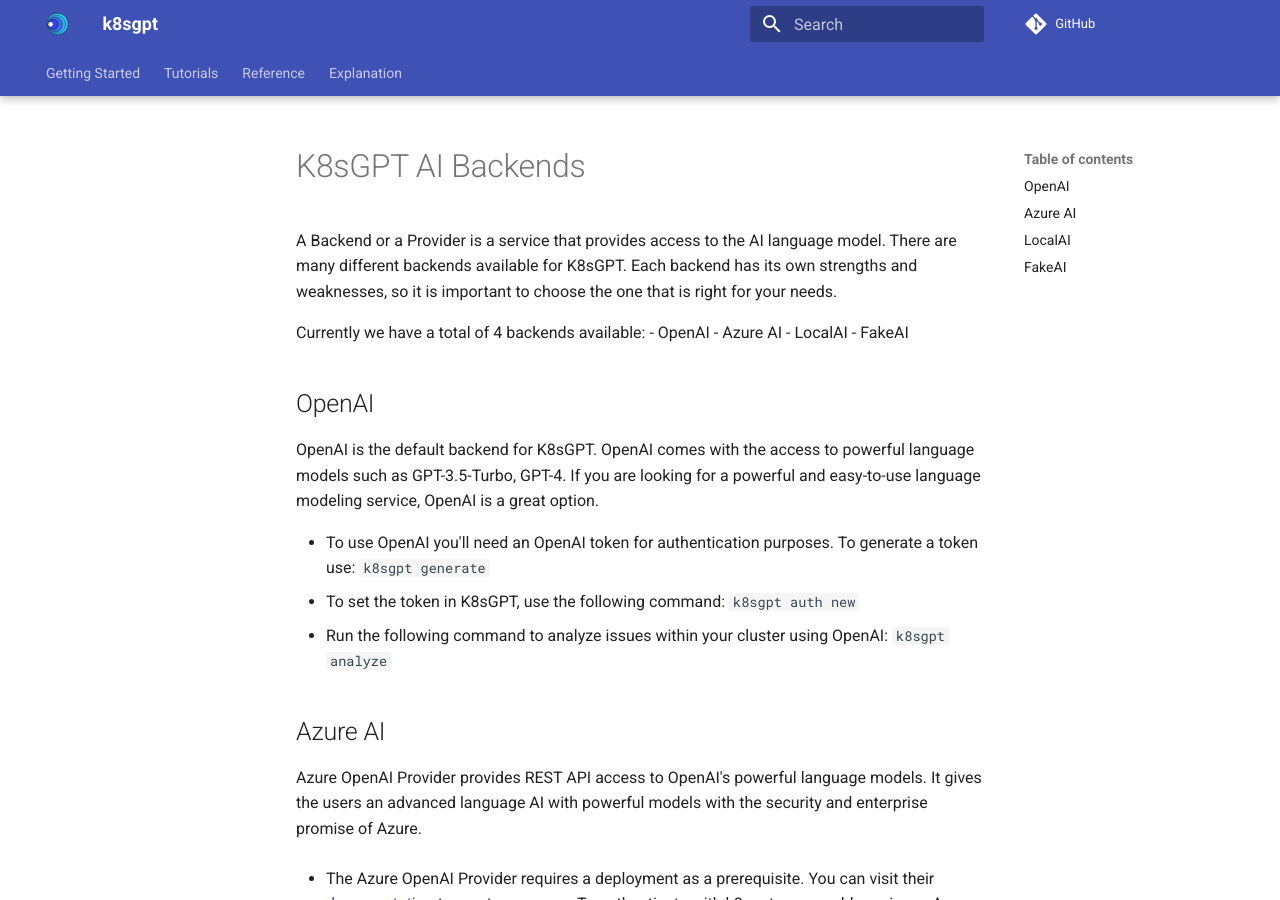
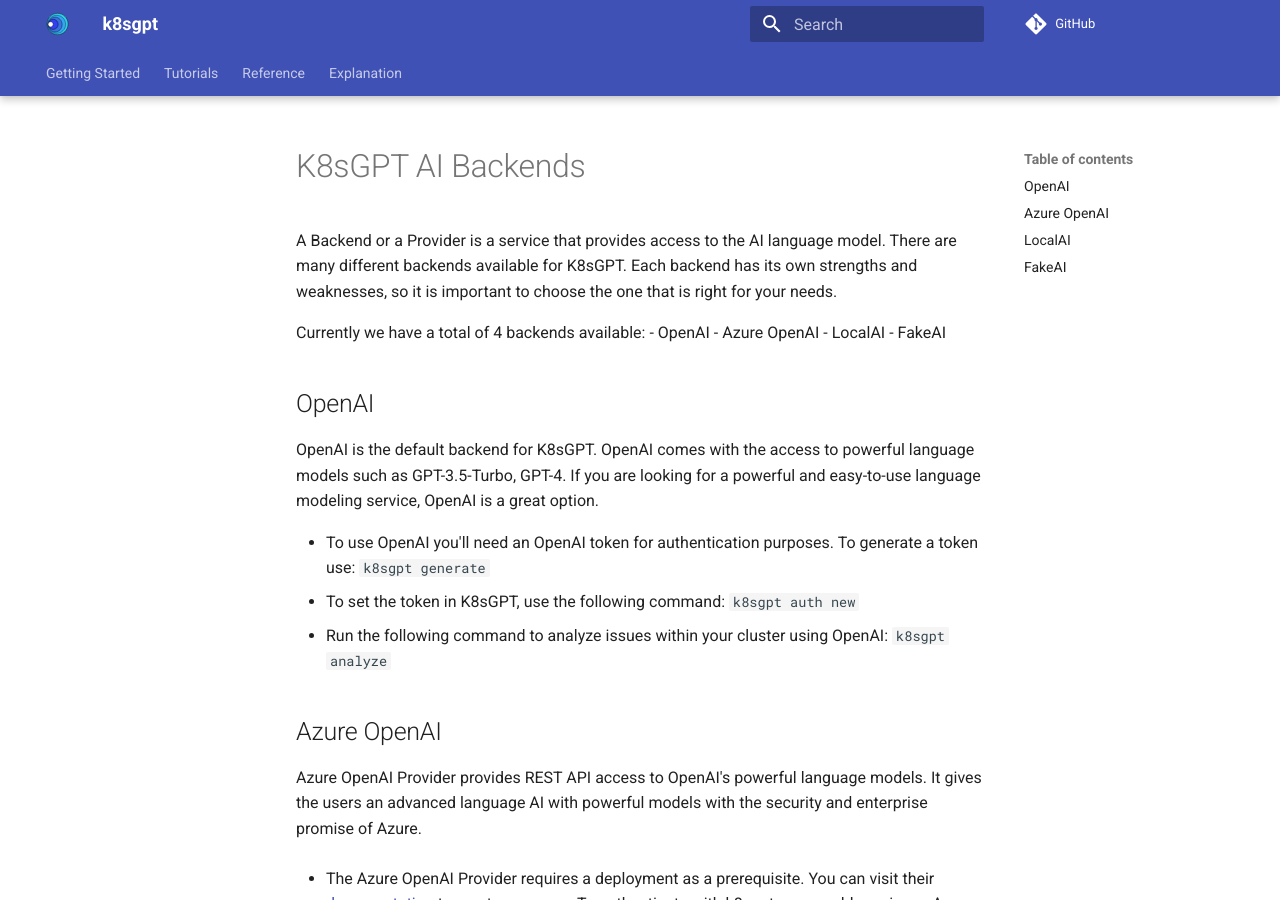
Before and after one commit to k8sgpt-ai/docs, an MkDocs documentation site: the page built from docs/reference/providers/backend.md, in a window 1280 px wide and 900 px high. Built offline with MkDocs 1.6.1 and Material for MkDocs 9.7.7, drawn with Linux system fonts in a browser that asks for light colours; comment, search, counter and statistics services are not loaded.

Commit message:
fix: azure ai to azure openai
Signed-off-by: Rakshit Gondwal <rakshitgondwal3@gmail.com>

````diff
--- a/docs/reference/providers/backend.md
+++ b/docs/reference/providers/backend.md
@@ -4,7 +4,7 @@ A Backend or a Provider is a service that provides access to the AI language mod
 
 Currently we have a total of 4 backends available:
 - OpenAI
-- Azure AI
+- Azure OpenAI
 - LocalAI
 - FakeAI
 
@@ -25,7 +25,7 @@ OpenAI is the default backend for K8sGPT. OpenAI comes with the access to powerf
     k8sgpt analyze
     ```
 
-## Azure AI
+## Azure OpenAI
 
 Azure OpenAI Provider provides REST API access to OpenAI's powerful language models. It gives the users an advanced language AI with powerful models with the security and enterprise promise of Azure.
 
````
